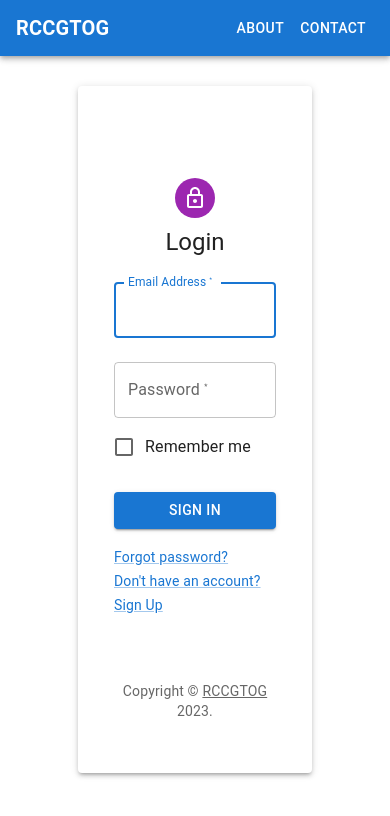
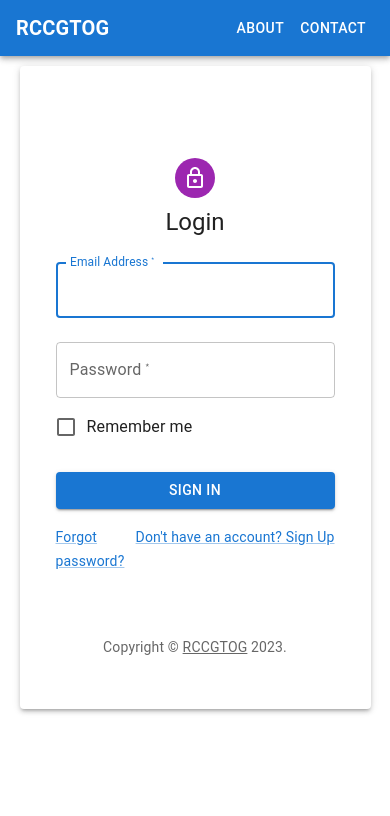
Before and after one commit to lumskii/rccgTogMember, a React (Create React App) app: page / in a window 390 px wide. Shown: the top 816 px of the page. Built offline with nearby package versions, Linux system fonts and the light colour scheme; no server answers.

Commit message:
minor css update in mainLayout

```diff
--- a/src/components/MainLayout/index.jsx
+++ b/src/components/MainLayout/index.jsx
@@ -1,7 +1,7 @@
 import React from "react";
 import Paper from "@mui/material/Paper";
 
-function Layout({content}) {
+function Layout({ content }) {
   return (
     <Paper
       elevation={3}
@@ -11,6 +11,10 @@ function Layout({content}) {
         margin: "30px auto",
         width: "60%",
         padding: "20px",
+        "@media (max-width: 600px)": {
+          width: "90%",
+          margin: "10px auto",
+        },
       }}
     >
       {content}
```
